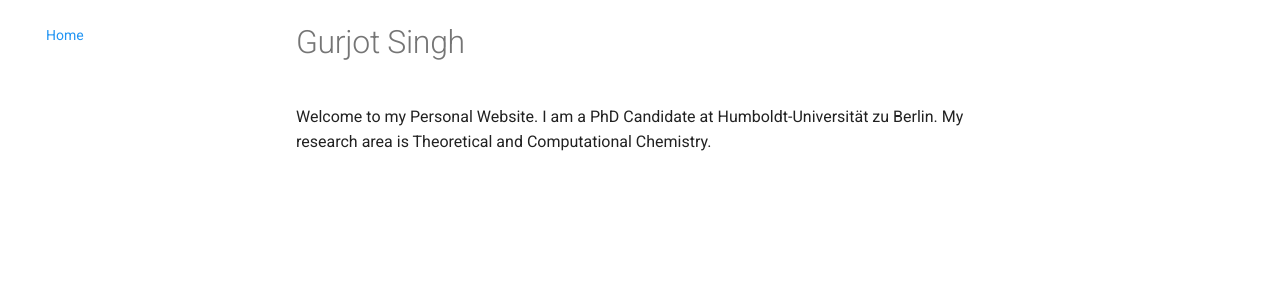
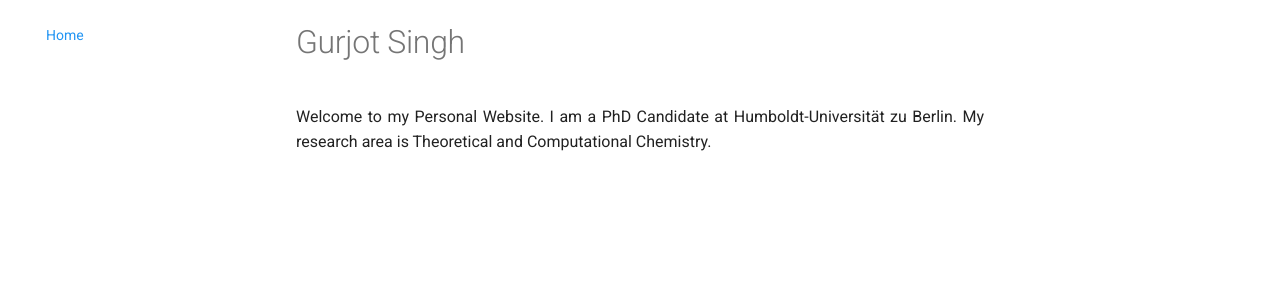
Before and after one commit to GuriTheoChem/GuriTheoChem.github.io, an MkDocs documentation site: the page built from docs/index.md, in a window 1280 px wide. Shown: the part 124-424 px from the top of the page. Built offline with MkDocs 1.6.1 and Material for MkDocs 9.7.7, drawn with Linux system fonts in a browser that asks for light colours.

Commit message:
added css stylesheet

```diff
--- /dev/null
+++ b/docs/stylesheets/extra.css
@@ -0,0 +1,18 @@
+/* Text align */
+p {
+    text-align: justify;
+    text-justify: inter-word;
+}
+
+/* Custom styles for tables */
+table {
+    border-collapse: collapse;
+    width: 100%;
+}
+
+th,
+td {
+    border: 1px;
+    text-align: left;
+    padding: 1px;
+}
--- a/mkdocs.yml
+++ b/mkdocs.yml
@@ -2,8 +2,8 @@
 site_name: Gurjot Singh
 site_url: https://guritheochem.github.io
 site_author: Gurjot Singh
-site_description: >-
-  My personal website
+# site_description: >-
+#   My personal website
 
 # Repository
 # repo_name: GuriTheoChem/GuriTheoChem.github.io
@@ -68,6 +68,22 @@
   favicon: images/atom.png
   icon:
     logo: material/atom
+    admonition:
+      note: octicons/tag-16
+      abstract: octicons/checklist-16
+      info: octicons/info-16
+      tip: octicons/squirrel-16
+      success: octicons/check-16
+      question: octicons/question-16
+      warning: octicons/alert-16
+      failure: octicons/x-circle-16
+      danger: octicons/zap-16
+      bug: octicons/bug-16
+      example: octicons/beaker-16
+      quote: octicons/quote-16
+
+extra_css:
+  - stylesheets/extra.css
 
 # Plugins
 plugins:
```
